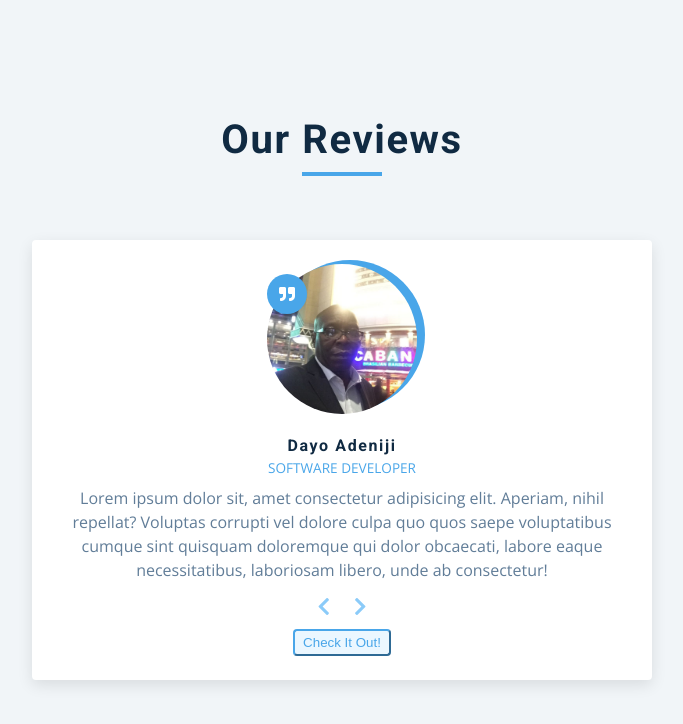
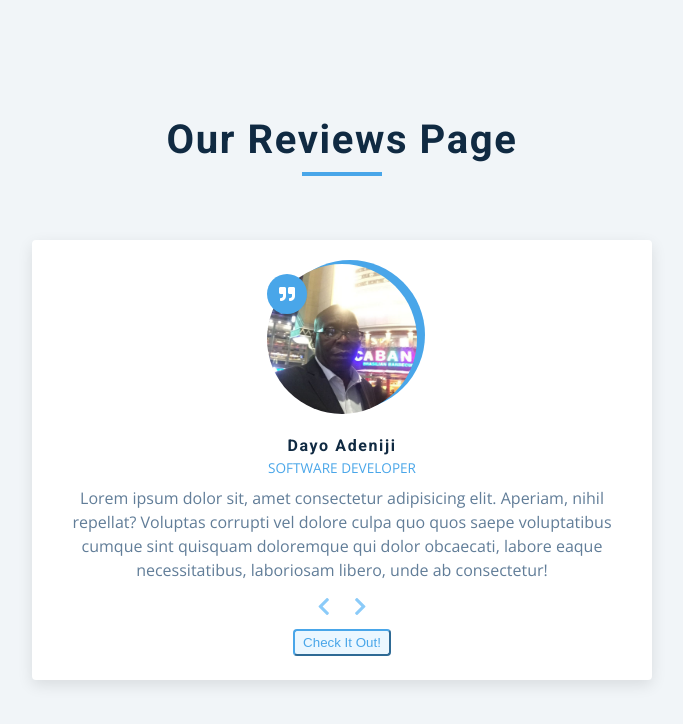
Before and after one commit to ade475/reviews-page, a plain HTML site: page index.html in a window 1280 px wide. Shown: the whole page, without its empty margins (298-981 px from the left). Drawn offline with nearby package versions, Linux system fonts and the light colour scheme.

Commit message:
headings edit

```diff
--- a/index.html
+++ b/index.html
@@ -18,7 +18,7 @@
       <section class="container">
         <!-- title -->
         <div class="title">
-          <h2>our reviews</h2>
+          <h2>Our Reviews Page</h2>
           <div class="underline"></div>
         </div>
         <!-- review -->
```
